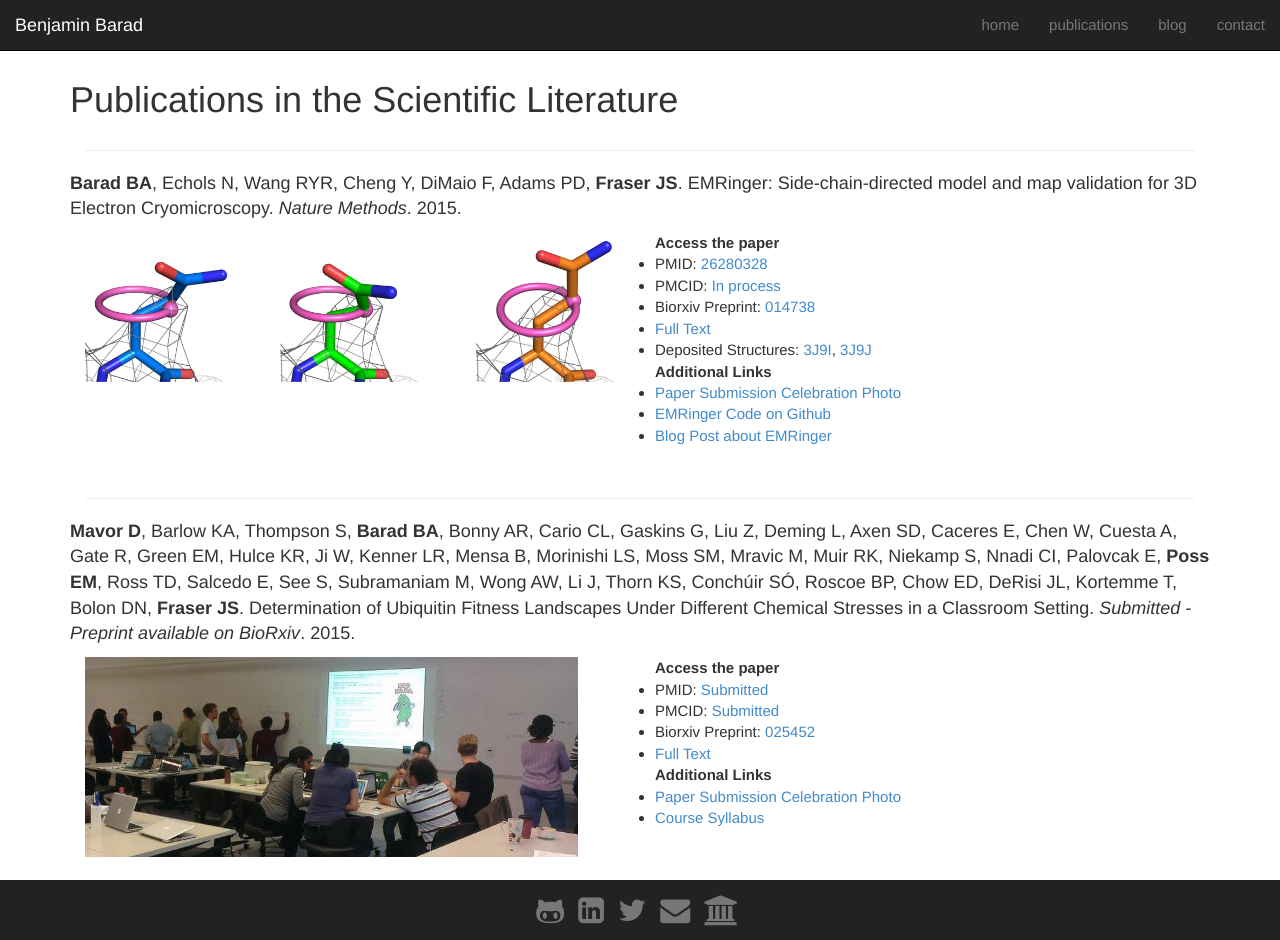
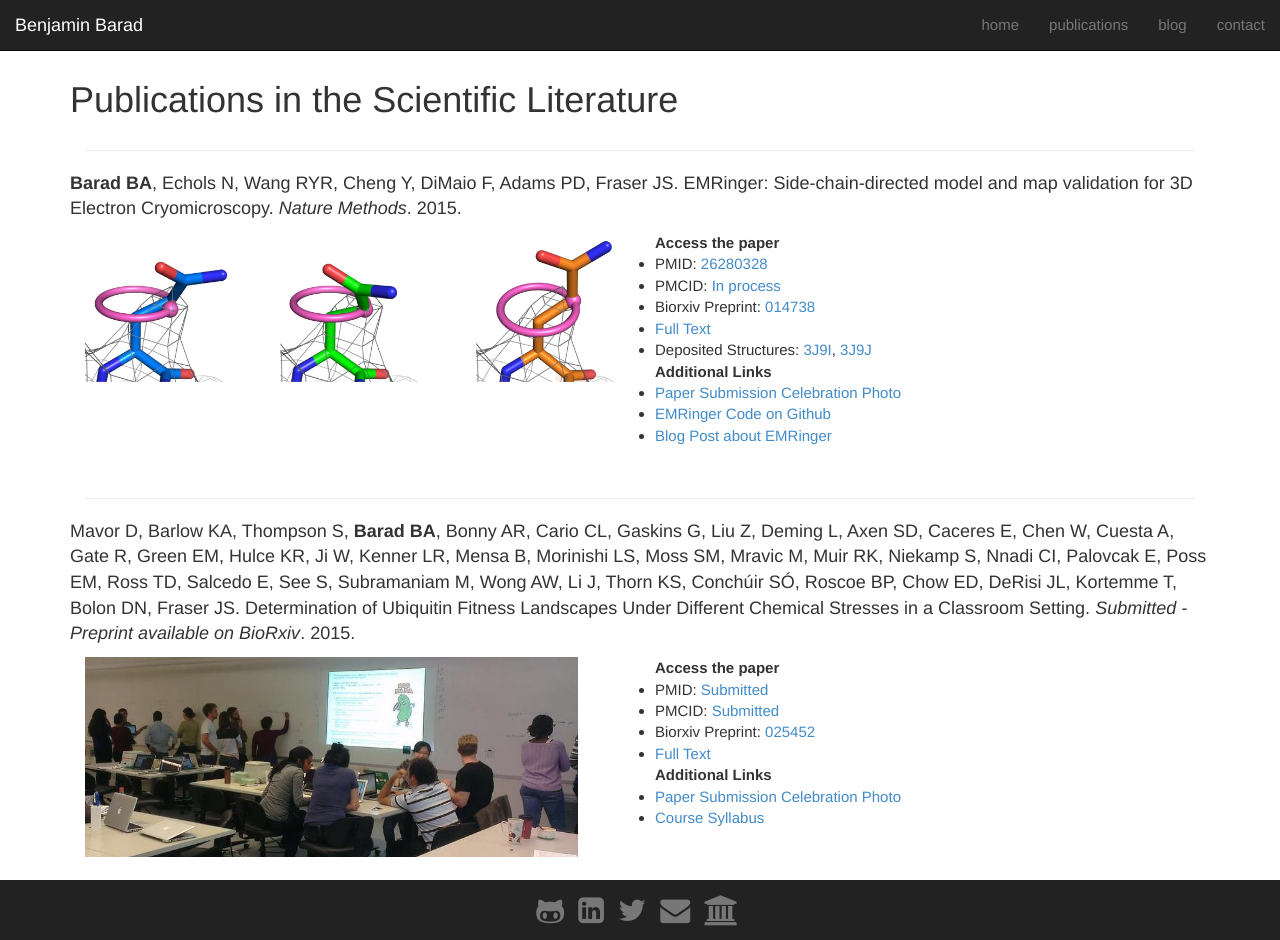
Before and after one commit to bbarad/bbarad.github.io, a Jekyll site: the page built from publications/index.html, in a window 1280 px wide and 940 px high. Built offline with Jekyll 4.4.1, drawn with Linux system fonts in a browser that asks for light colours; nearby versions of some CDN libraries.

Commit message:
updated pubs

```diff
--- a/_data/publications.yml
+++ b/_data/publications.yml
@@ -1,4 +1,4 @@
-- citation: '**Barad BA**, Echols N, Wang RYR, Cheng Y, DiMaio F, Adams PD, **Fraser JS**. EMRinger: Side-chain-directed model and map validation for 3D Electron Cryomicroscopy. *Nature Methods*. 2015.'
+- citation: '**Barad BA**, Echols N, Wang RYR, Cheng Y, DiMaio F, Adams PD, Fraser JS. EMRinger: Side-chain-directed model and map validation for 3D Electron Cryomicroscopy. *Nature Methods*. 2015.'
   date: 201503
   image: '/static/img/pub/bab_1_2015.jpg'
   pmid: 26280328
@@ -16,7 +16,7 @@
     - name: Blog Post about EMRinger
       url: '/2015/02/17/EMRinger/'
 
-- citation: '**Mavor D**, Barlow KA, Thompson S, **Barad BA**, Bonny AR, Cario CL, Gaskins G, Liu Z, Deming L, Axen SD, Caceres E, Chen W, Cuesta A, Gate R, Green EM, Hulce KR, Ji W, Kenner LR, Mensa B, Morinishi LS, Moss SM, Mravic M, Muir RK, Niekamp S, Nnadi CI, Palovcak E, **Poss EM**, Ross TD, Salcedo E, See S, Subramaniam M, Wong AW, Li J, Thorn KS, Conchúir SÓ, Roscoe BP, Chow ED, DeRisi JL, Kortemme T, Bolon DN, **Fraser JS**. Determination of Ubiquitin Fitness Landscapes Under Different Chemical Stresses in a Classroom Setting. *Submitted - Preprint available on BioRxiv*. 2015.'
+- citation: 'Mavor D, Barlow KA, Thompson S, **Barad BA**, Bonny AR, Cario CL, Gaskins G, Liu Z, Deming L, Axen SD, Caceres E, Chen W, Cuesta A, Gate R, Green EM, Hulce KR, Ji W, Kenner LR, Mensa B, Morinishi LS, Moss SM, Mravic M, Muir RK, Niekamp S, Nnadi CI, Palovcak E, Poss EM, Ross TD, Salcedo E, See S, Subramaniam M, Wong AW, Li J, Thorn KS, Conchúir SÓ, Roscoe BP, Chow ED, DeRisi JL, Kortemme T, Bolon DN, Fraser JS. Determination of Ubiquitin Fitness Landscapes Under Different Chemical Stresses in a Classroom Setting. *Submitted - Preprint available on BioRxiv*. 2015.'
   date: 201508
   image: '/static/img/pub/pubs_2015.jpg'
   pmid: Submitted
```
